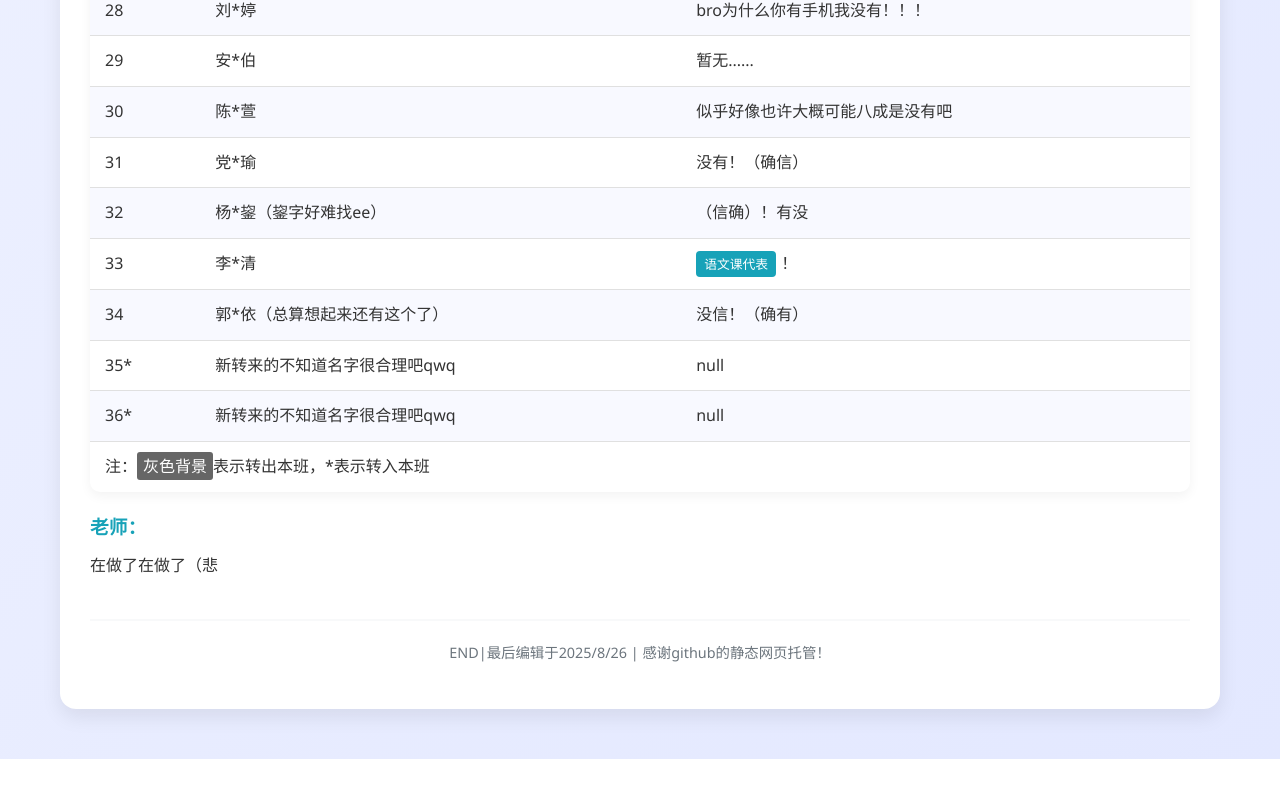
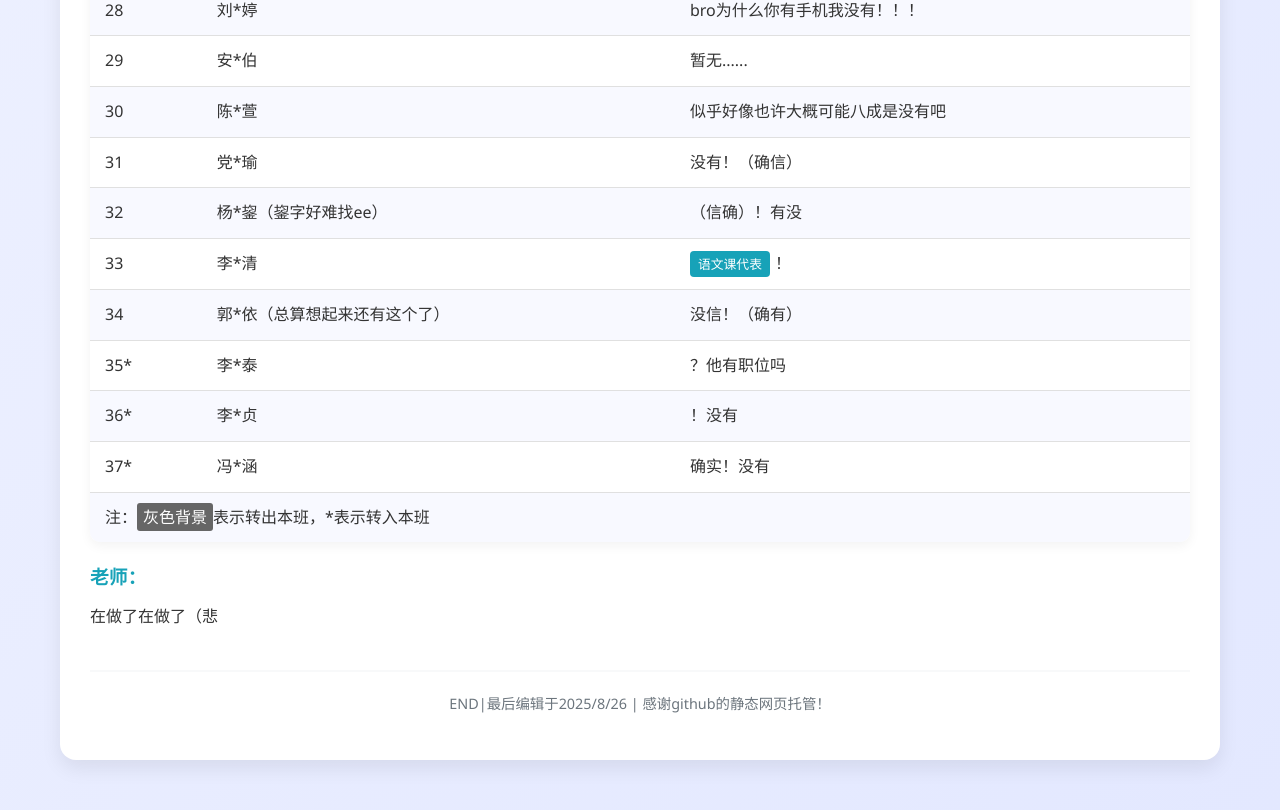
Before and after one commit to zbldyyds/zbldyyds.github.io, a plain HTML site: page class/6_3class.html in a window 1280 px wide. Shown: the part 2087-2897 px from the top of the page. Before the commit the page ends 2846 px from the top, so only its background shows below. Drawn offline with Linux system fonts and the light colour scheme.

Commit message:
Update 6_3class.html

```diff
--- a/class/6_3class.html
+++ b/class/6_3class.html
@@ -418,13 +418,18 @@
                     </tr>
                     <tr>
                         <td>35*</td>
-                        <td>新转来的不知道名字很合理吧qwq</td>
-                        <td>null</td>
+                        <td>李*泰</td>
+                        <td>？他有职位吗</td>
                     </tr>
                     <tr>
                         <td>36*</td>
-                        <td>新转来的不知道名字很合理吧qwq</td>
-                        <td>null</td>
+                        <td>李*贞</td>
+                        <td>！没有</td>
+                    </tr>
+                    <tr>
+                        <td>37*</td>
+                        <td>冯*涵</td>
+                        <td>确实！没有</td>
                     </tr>
                     <tr>
                         <td colspan="3">
```
